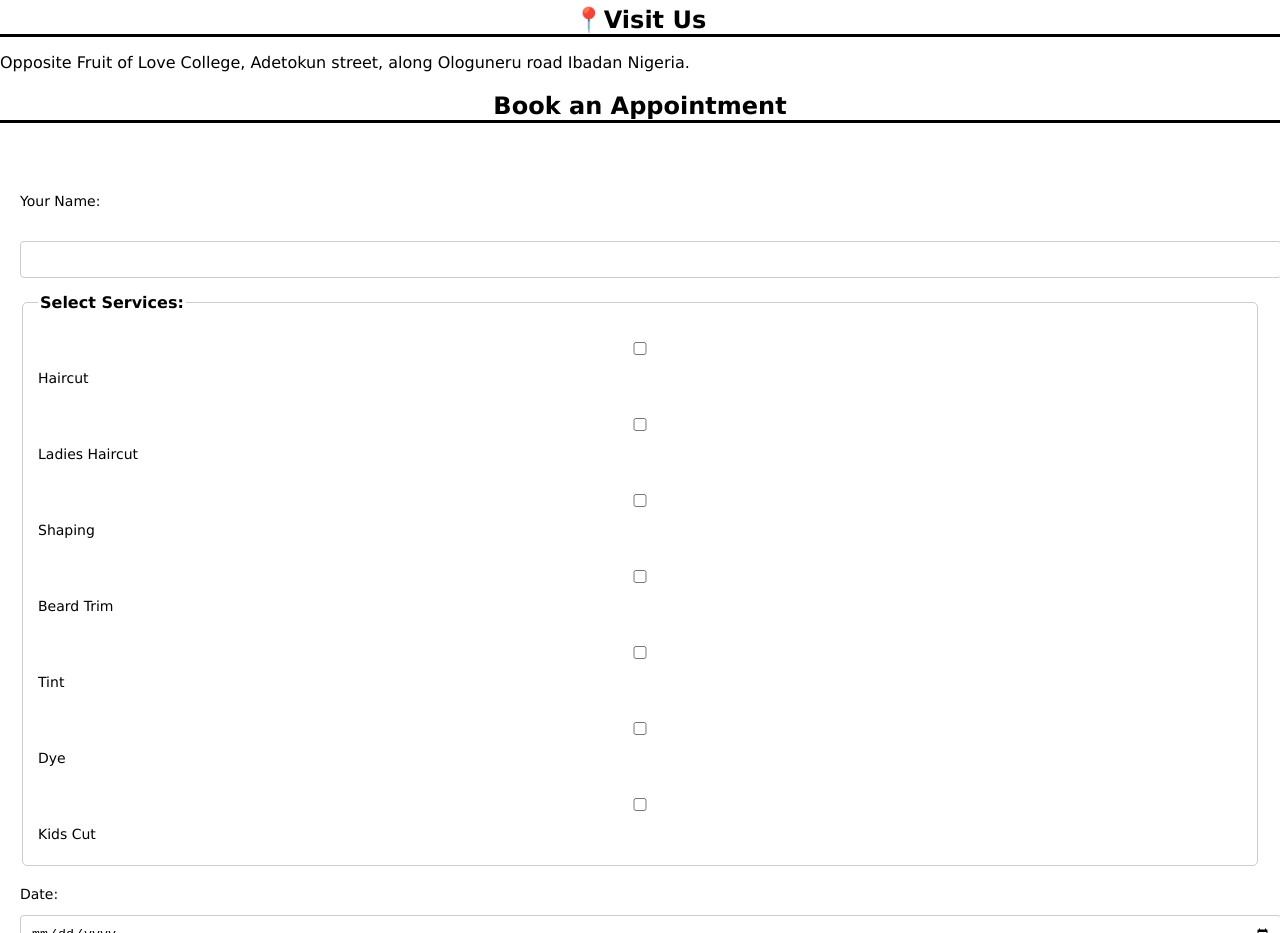
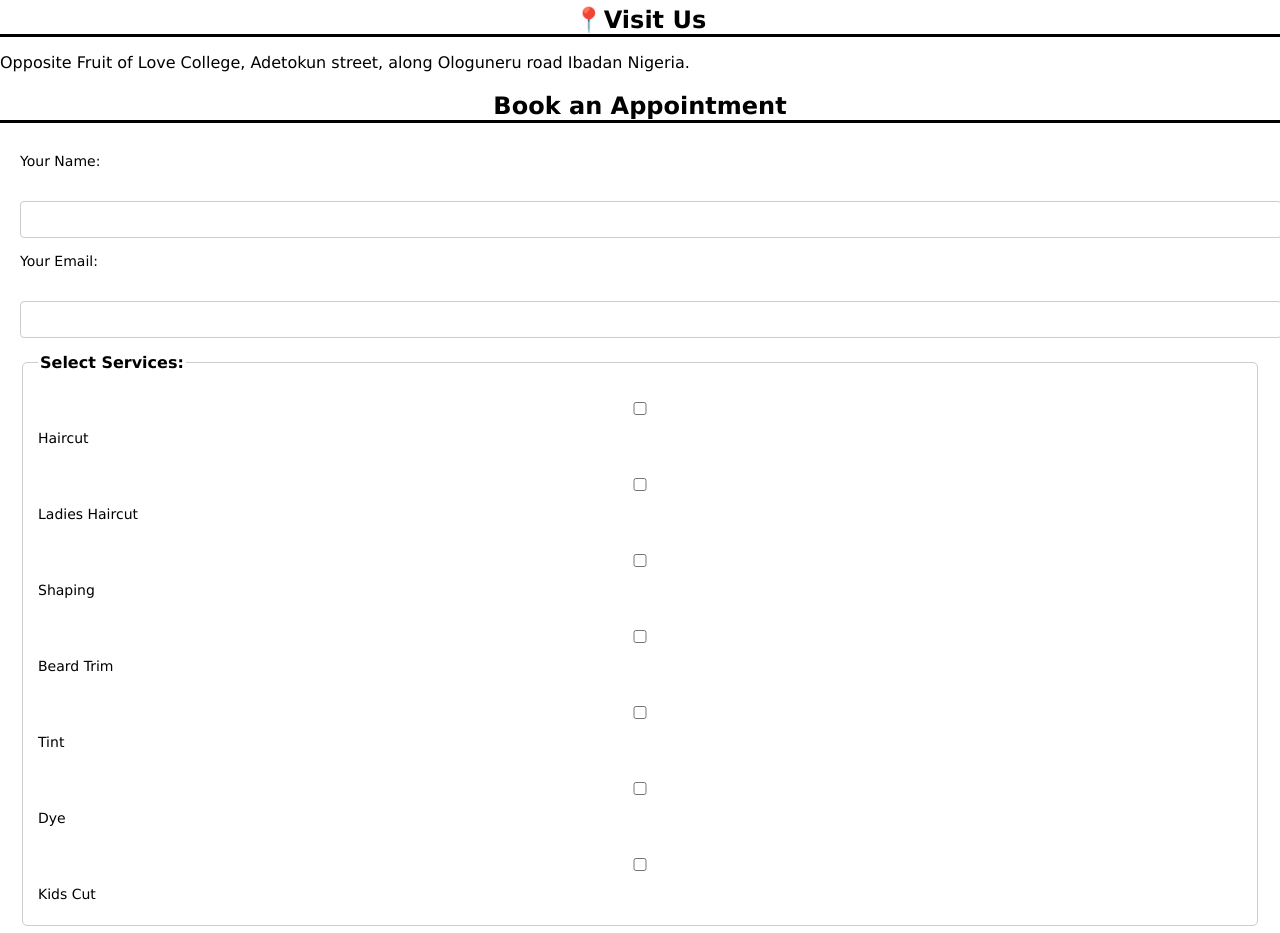
Before and after one commit to 1-0-1-site/Tentom-Barbing-Salon, a plain HTML site: page index.html in a window 1280 px wide. Shown: the part 1760-2693 px from the top of the page. Drawn offline with Linux system fonts and the light colour scheme.

Commit message:
Fix appointment form

```diff
--- a/index.html
+++ b/index.html
@@ -156,10 +156,13 @@
 
     <section id="Book">
         <h2>Book an Appointment</h2>
-        <form action="https://formspree.io/f/xjkrrrvy" method="post" > </form>
-        <form>
+
+        <form action="https://formspree.io/f/xjkrrrvy" method="post">
             <label for="your name">Your Name:</label><br />
             <input type="text" id="your name" name="your name" required /><br />
+
+            <label for="email">Your Email:</label><br />
+            <input type="email" id="email" name="email" required /><br />
 
     <fieldset>
 
```
